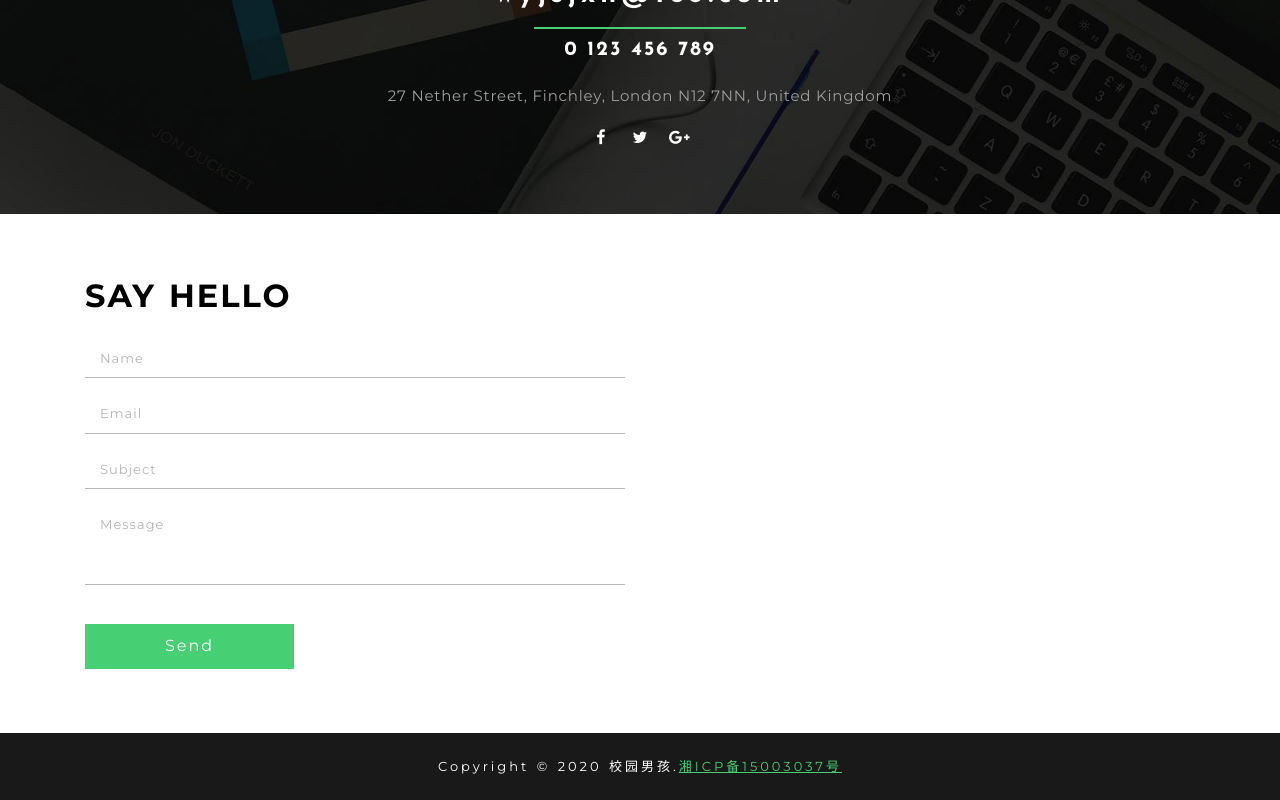
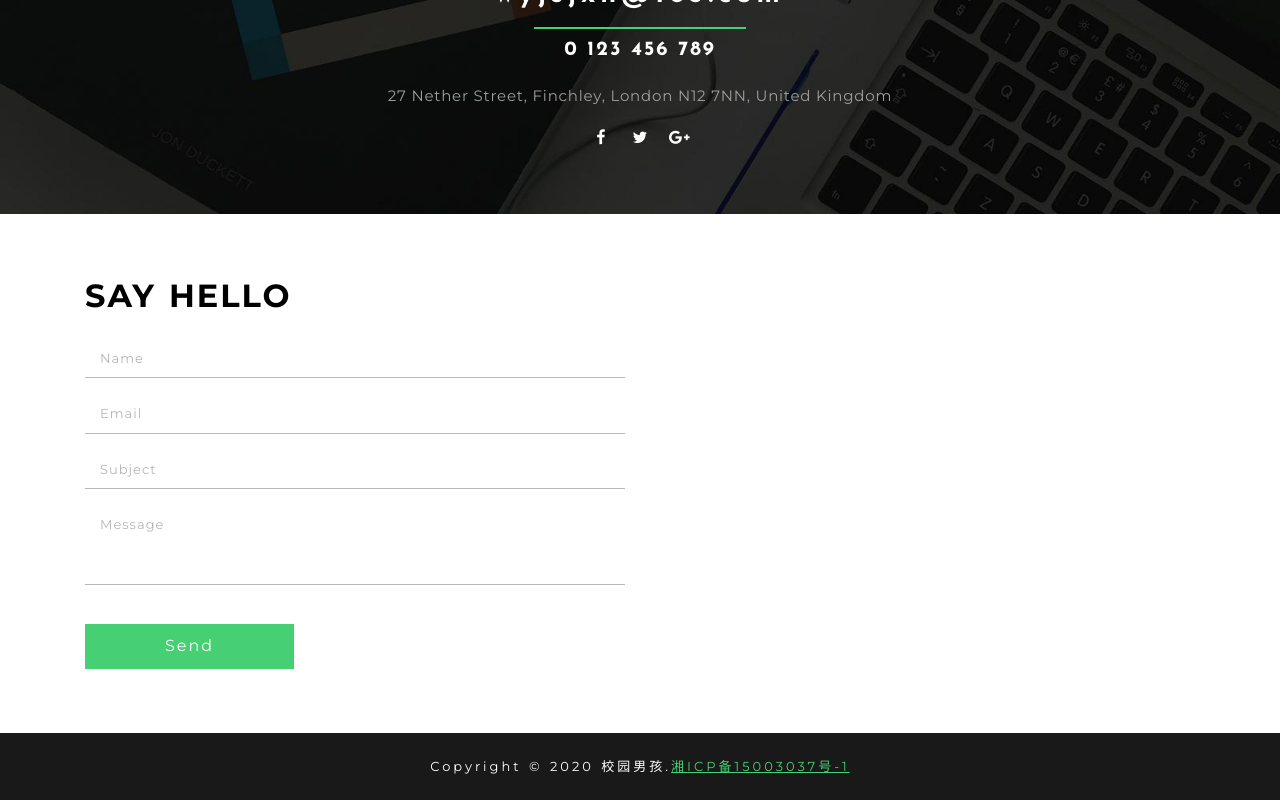
Before and after one commit to xmg520/wyjsjxh, a plain HTML site: page index.html in a window 1280 px wide. Shown: the part 4972-5772 px from the top of the page. Drawn offline with Linux system fonts and the light colour scheme.

Commit message:
Update index.html

```diff
--- a/index.html
+++ b/index.html
@@ -520,7 +520,7 @@
 	<!-- Footer -->
 	<div class="copyright-wthree">
 		<div class="container">
-			<p>Copyright &copy; 2020 校园男孩.<a target="_blank" href="http://www.beian.miit.gov.cn">湘ICP备15003037号</a></p>
+			<p>Copyright &copy; 2020 校园男孩.<a target="_blank" href="http://www.beian.miit.gov.cn">湘ICP备15003037号-1</a></p>
 		</div>
 	</div>
 	<!-- //Footer -->
```
